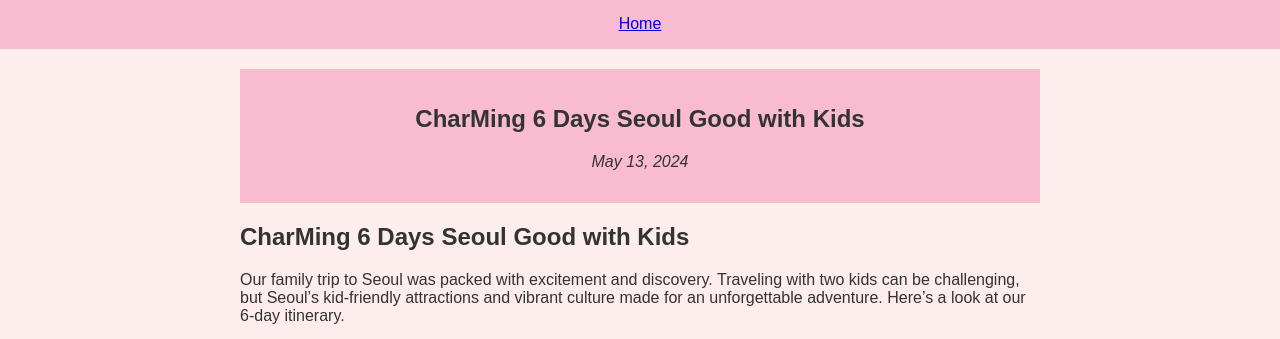
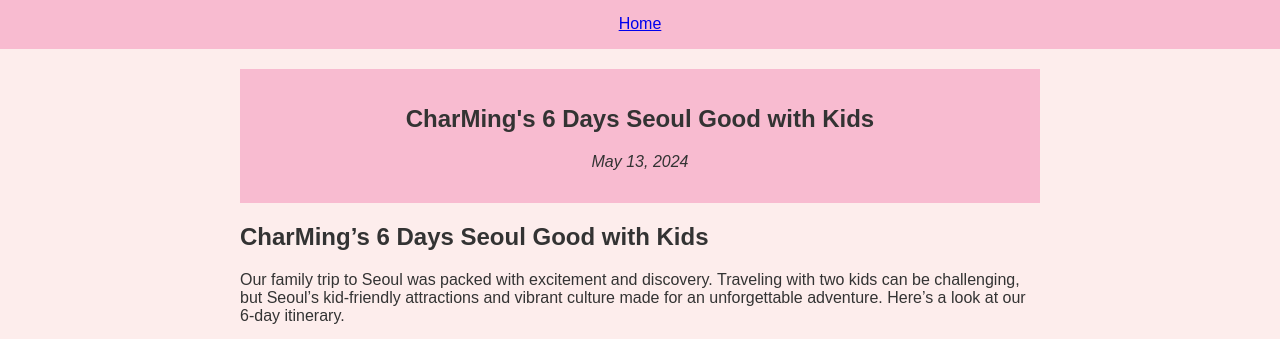
Before and after one commit to charming-content/travelwithkids.github.io, a Jekyll site: the page built from _posts/2024-05-13-6days-seoul-good.md, in a window 1280 px wide. Shown: the part 135-474 px from the top of the page. Built offline with Jekyll 4.4.1, drawn with Linux system fonts in a browser that asks for light colours.

```diff
--- a/_posts/2024-05-13-6days-seoul-good.md
+++ b/_posts/2024-05-13-6days-seoul-good.md
@@ -1,10 +1,10 @@
 ---
 layout: post
-title: "CharMing 6 Days Seoul Good with Kids"
+title: "CharMing's 6 Days Seoul Good with Kids"
 date: 2024-05-13
 ---
 
-## CharMing 6 Days Seoul Good with Kids
+## CharMing's 6 Days Seoul Good with Kids
 
 Our family trip to Seoul was packed with excitement and discovery. Traveling with two kids can be challenging, but Seoul's kid-friendly attractions and vibrant culture made for an unforgettable adventure. Here's a look at our 6-day itinerary.
 
```
